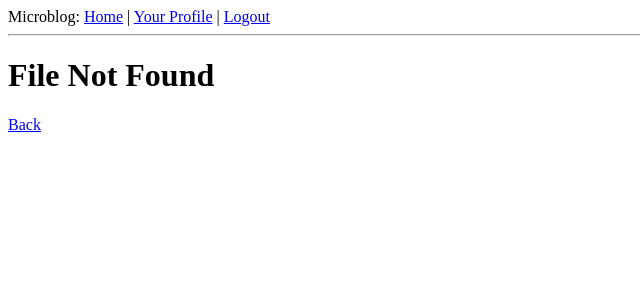
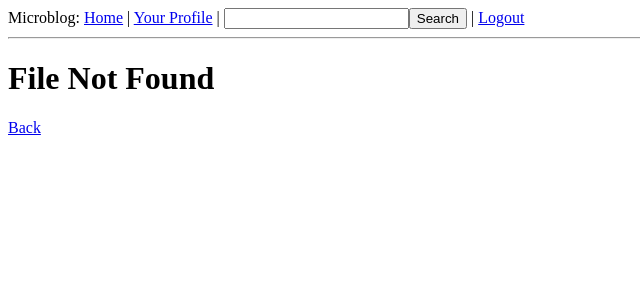
Before and after one commit to xgemx/flask-microblog, a Flask app: template app/templates/404.html in a window 1280 px wide. Shown: the top 300 px of the page, without its empty margins (0-640 px from the left). Run offline with Flask 2, Linux system fonts and the light colour scheme; the template is opened without the code that fills it, so the values that code supplies are empty; the first user in the database is signed in; data comes from the database, SQL or seed files in the repository.

Commit message:
Part 10 - Search

```diff
--- a/app/forms.py
+++ b/app/forms.py
@@ -28,3 +28,6 @@ class LoginForm(Form):
 
 class PostForm(Form):
     post = TextField('post', validators = [Required()])
+
+class SearchForm(Form):
+    search = TextField('search', validators = [Required()])
--- a/app/models.py
+++ b/app/models.py
@@ -1,5 +1,6 @@
-from app import db
+from app import db, app
 from hashlib import md5
+import flask.ext.whooshalchemy as whooshalchemy
 
 ROLE_USER = 0
 ROLE_ADMIN = 1
@@ -71,6 +72,8 @@ class User(db.Model):
         return '<User %r>' % (self.nickname)
 
 class Post(db.Model):
+    __searchable__ = ['body']
+
     id = db.Column(db.Integer, primary_key = True)
     body = db.Column(db.String(140))
     timestamp = db.Column(db.DateTime)
@@ -78,3 +81,5 @@ class Post(db.Model):
 
     def __repr__(self):
         return '<Post %r>' % (self.body)
+
+whooshalchemy.whoosh_index(app, Post)
--- a/app/templates/base.html
+++ b/app/templates/base.html
@@ -11,9 +11,8 @@
         <a href="{{ url_for('index') }}">Home</a>
         {% if g.user.is_authenticated() %}
         | <a href="{{ url_for('user', nickname = g.user.nickname) }}">Your Profile</a>
+        | <form style="display: inline;" action="{{url_for('search')}}" method="post" name="search">{{g.search_form.hidden_tag()}}{{g.search_form.search(size=20)}}<input type="submit" value="Search"></form>
         | <a href="{{ url_for('logout') }}">Logout</a>
-        {% else %}
-        | <a href="{{ url_for('login') }}">Login</a>
         {% endif %}
     </div>
     <hr>
--- a/app/views.py
+++ b/app/views.py
@@ -2,10 +2,10 @@
 from flask import render_template, flash, redirect, session, url_for, request, g
 from flask.ext.login import login_user, logout_user, current_user, login_required
 from app import app, db, lm, oid
-from forms import LoginForm, EditForm, PostForm
+from forms import LoginForm, EditForm, PostForm, SearchForm
 from models import User, ROLE_USER, ROLE_ADMIN, Post
 from datetime import datetime
-from config import POSTS_PER_PAGE
+from config import POSTS_PER_PAGE, MAX_SEARCH_RESULTS
 
 @lm.user_loader
 def load_user(id):
@@ -37,6 +37,7 @@ def before_request():
         g.user.last_seen = datetime.utcnow()
         db.session.add(g.user)
         db.session.commit()
+        g.search_form = SearchForm()
 
 @app.route('/logout')
 def logout():
@@ -157,3 +158,18 @@ def unfollow(nickname):
     db.session.commit()
     flash('You have stopped following ' + nickname + '.')
     return redirect(url_for('user', nickname = nickname))
+
+@app.route('/search', methods = ['POST'])
+@login_required
+def search():
+    if not g.search_form.validate_on_submit():
+        return redirect(url_for('index'))
+    return redirect(url_for('search_results', query = g.search_form.search.data))
+
+@app.route('/search_results/<query>')
+@login_required
+def search_results(query):
+    results = Post.query.whoosh_search(query, MAX_SEARCH_RESULTS).all()
+    return render_template('search_results.html',
+        query = query,
+        results = results)
```
Also changed, not shown: app/templates/search_results.html (added, +9 -0 lines), sample_config.py (+5 -2 lines), app.db, 1 other file.
